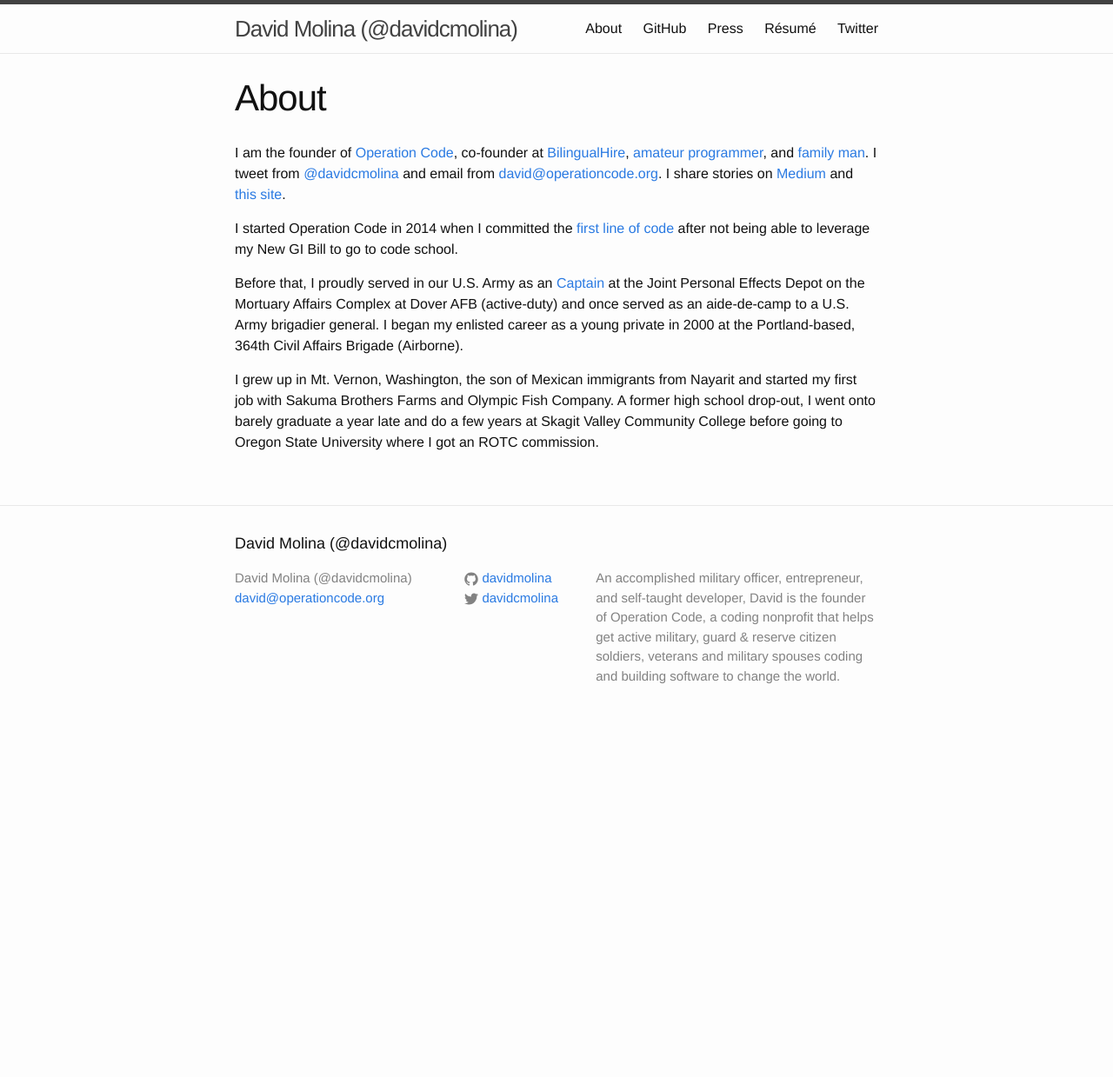
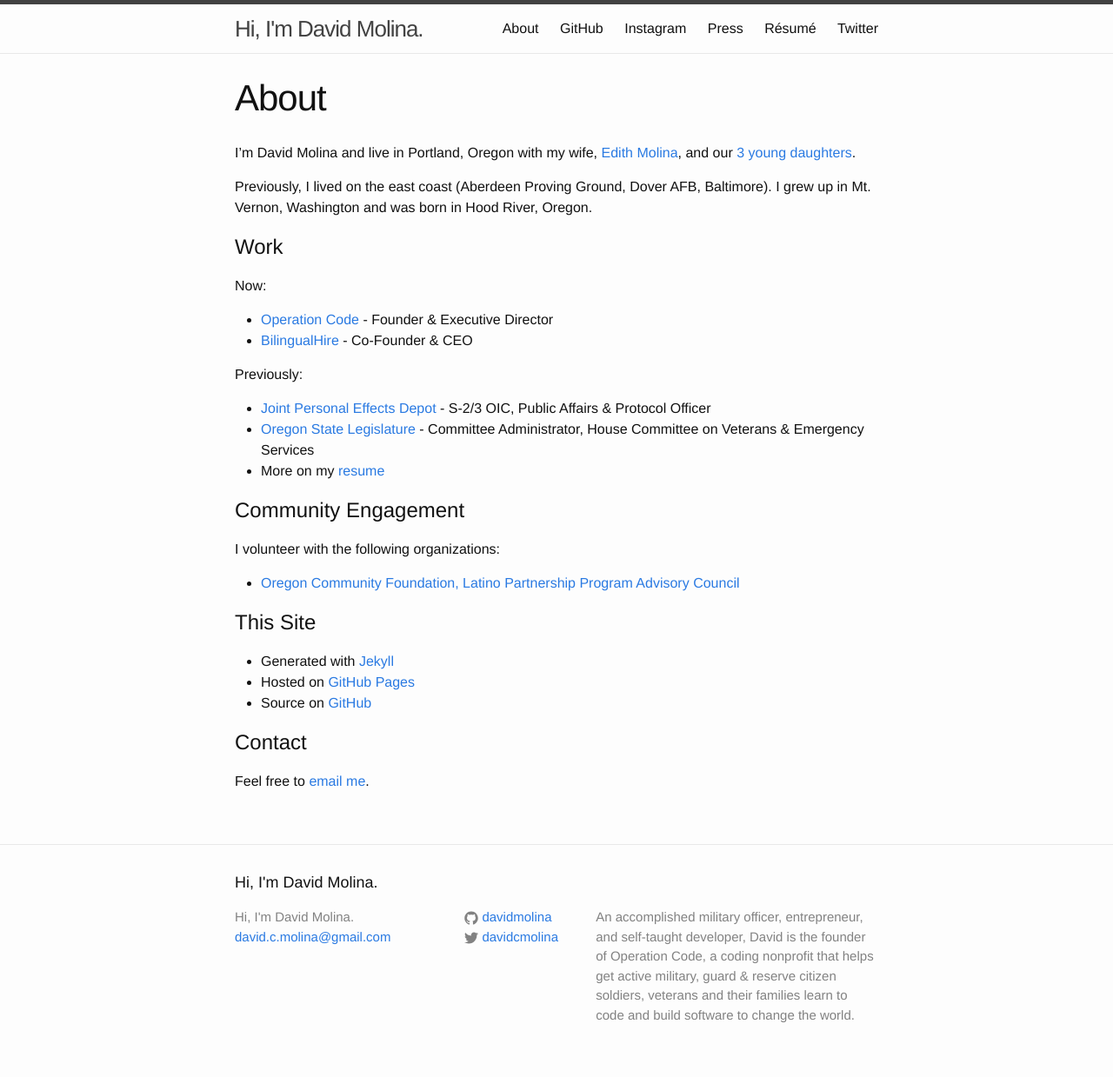
Before and after one commit to davidmolina/davidmolina.github.io, a Jekyll site: the page built from about.md, in a window 1280 px wide. Shown: the whole page at 87% size. Built offline with Jekyll 4.4.1, drawn with Linux system fonts in a browser that asks for light colours; before the commit the page ends 900 px from its top, so only the background shows below that.

Commit message:
Update about, add Instagram, update README

```diff
--- a/_config.yml
+++ b/_config.yml
@@ -7,11 +7,11 @@
 
 # Site settings
 name: David Molina
-title: David Molina (@davidcmolina)
-description: "An accomplished military officer, entrepreneur, and self-taught developer, David is the founder of Operation Code, a coding nonprofit that helps get active military, guard & reserve citizen soldiers, veterans and military spouses coding and building software to change the world."
+title: Hi, I'm David Molina.
+description: "An accomplished military officer, entrepreneur, and self-taught developer, David is the founder of Operation Code, a coding nonprofit that helps get active military, guard & reserve citizen soldiers, veterans and their families learn to code and build software to change the world."
 author: David Molina
 repository: davidmolina/davidmolina.github.io
-email: david@operationcode.org
+email: david.c.molina@gmail.com
 
 
 # RDF structured data
--- a/about.md
+++ b/about.md
@@ -4,10 +4,32 @@
 permalink: /about/
 ---
 
-I am the founder of [Operation Code](http://operationcode.org), co-founder at [BilingualHire](http://bilingualhire.co), [amateur programmer](https://github.com/davidmolina), and [family man](https://www.instagram.com/p/-u6FbsRUlR/?taken-by=davidcmolina). I tweet from [@davidcmolina](http://twitter.com/davidcmolina/) and email from [david@operationcode.org](mailto:david@operationcode.org). I share stories on [Medium](https://medium.com/@davidcmolina) and [this site](http://davidmolina.github.io/).
+I'm David Molina and live in Portland, Oregon with my wife, [Edith Molina](http://thinkmujer.com/edith-molina/), and our [3 young daughters](https://www.instagram.com/p/-u6FbsRUlR/?taken-by=davidcmolina).
 
-I started Operation Code in 2014 when I committed the [first line of code](https://github.com/OperationCode/operationcode/commits/master) after not being able to leverage my New GI Bill to go to code school.
+Previously, I lived on the east coast (Aberdeen Proving Ground, Dover AFB, Baltimore). I grew up in Mt. Vernon, Washington and was born in Hood River, Oregon.
 
-Before that, I proudly served in our U.S. Army as an [ Captain](https://www.instagram.com/p/BAiRSa8RUvp/?taken-by=davidcmolina) at the Joint Personal Effects Depot on the Mortuary Affairs Complex at Dover AFB (active-duty) and once served as an aide-de-camp to a U.S. Army brigadier general. I began my enlisted career as a young private in 2000 at the Portland-based, 364th Civil Affairs Brigade (Airborne).
+# Work
+Now:
 
-I grew up in Mt. Vernon, Washington, the son of Mexican immigrants from Nayarit and started my first job with Sakuma Brothers Farms and Olympic Fish Company. A former high school drop-out, I went onto barely graduate a year late and do a few years at Skagit Valley Community College before going to Oregon State University where I got an ROTC commission.
+- [Operation Code](https://operationcode.org) - Founder & Executive Director
+- [BilingualHire](https://bilingualhire.co) - Co-Founder & CEO
+
+Previously:
+
+- [Joint Personal Effects Depot](https://www.army.mil/article/104747/) - S-2/3 OIC, Public Affairs & Protocol Officer
+- [Oregon State Legislature](https://www.oregonlegislature.gov/) - Committee Administrator, House Committee on Veterans & Emergency Services
+- More on my [resume](/resume)
+
+# Community Engagement
+I volunteer with the following organizations:
+
+- [Oregon Community Foundation, Latino Partnership Program Advisory Council](http://www.oregoncf.org/ocf-initiatives/civic-engagement/latino-partnership)
+
+# This Site
+- Generated with [Jekyll](https://jekyllrb.com/)
+- Hosted on [GitHub Pages](https://pages.github.com/)
+- Source on [GitHub](https://github.com/davidmolina/davidmolina.github.io)
+
+# Contact
+
+Feel free to [email me](mailto:david.c.molina@gmail.com).
```
Also changed, not shown: instagram.md (added, +6 -0 lines), readme.md.
